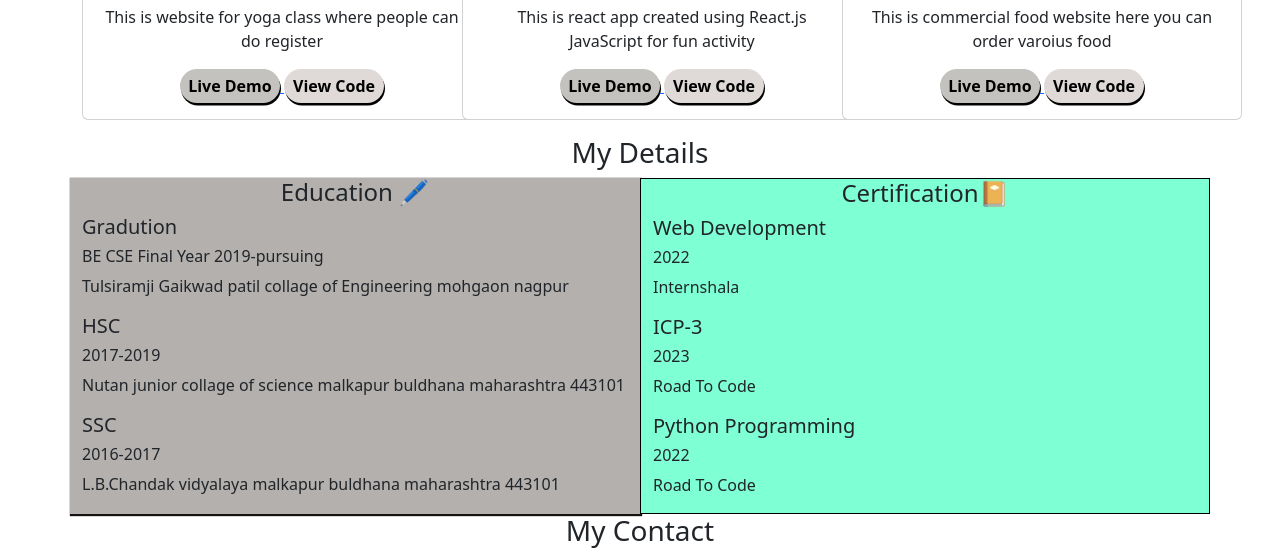
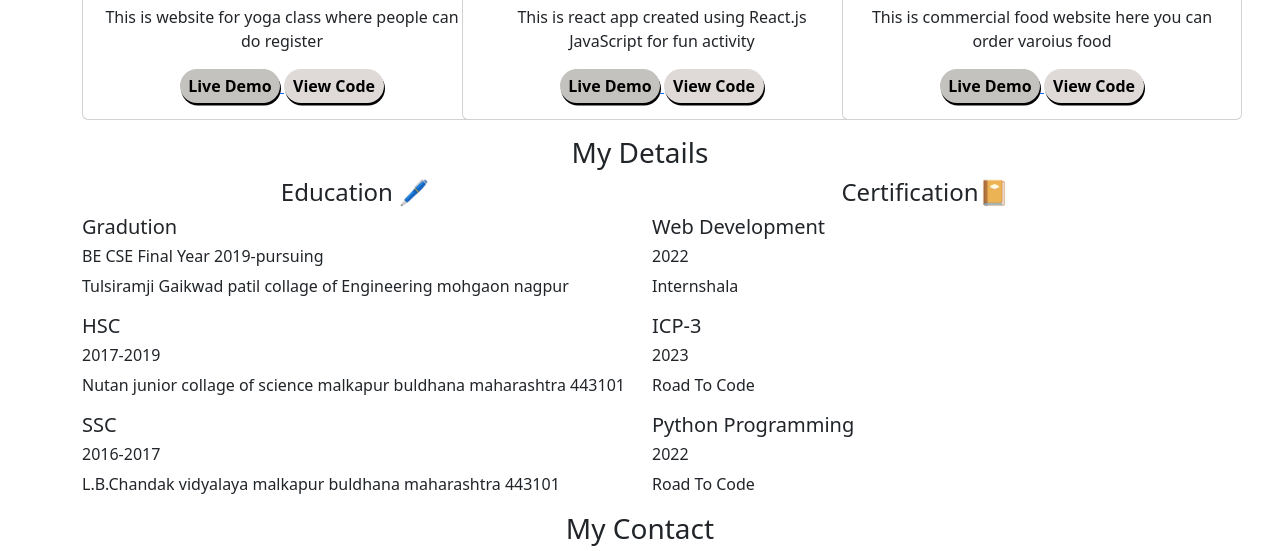
Before and after one commit to punamrajput07/portfolio, a plain HTML site: page index.html in a window 1280 px wide. Shown: the part 654-1205 px from the top of the page. Drawn offline with nearby package versions, Linux system fonts and the light colour scheme.

Commit message:
small changes

```diff
--- a/style.css
+++ b/style.css
@@ -85,14 +85,13 @@ background-color: #0dcaf0;
     box-shadow: 1px 2.5px ;
 }
 .edu{
-    border: #b3b0ae;
-    box-shadow: rgb(19, 17, 17) 1px 1px 1px 1px;
-    background-color: #b3b0ae;
+
+    background-color:white;
 
 }
 .cert{
-    background-color: aquamarine;
-    border: solid black 1px;
+    background-color: white;
+
 
 }
 .pro-con{
```
Also changed, not shown: index.html (line endings or trailing spaces).
